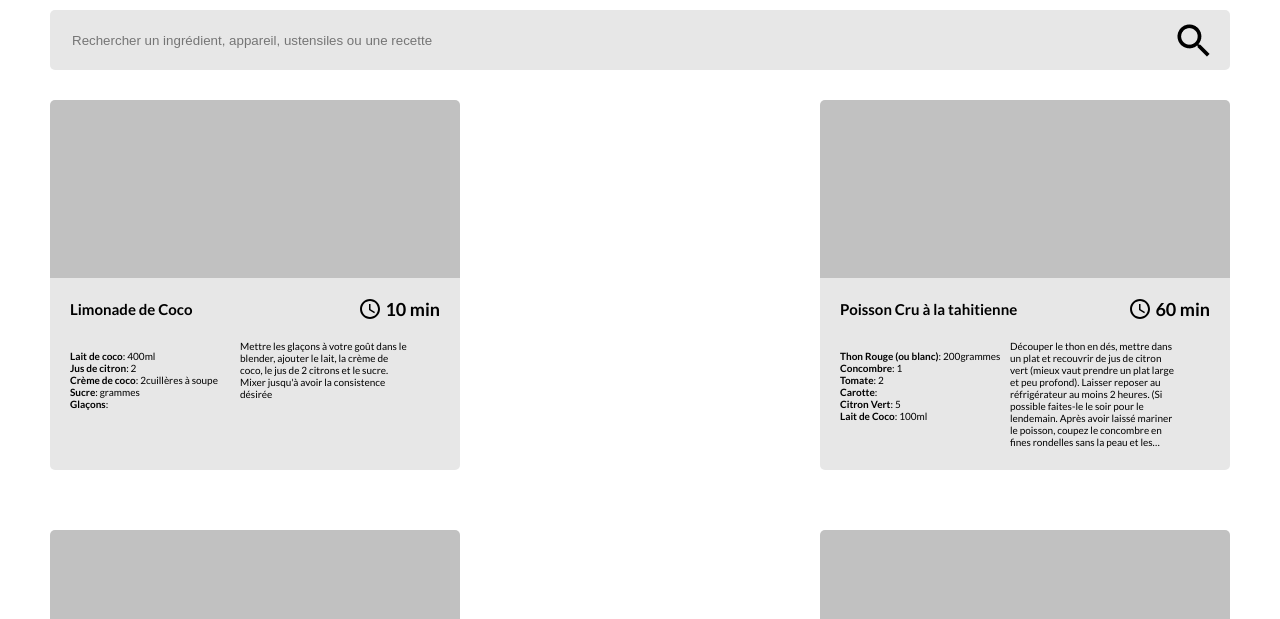
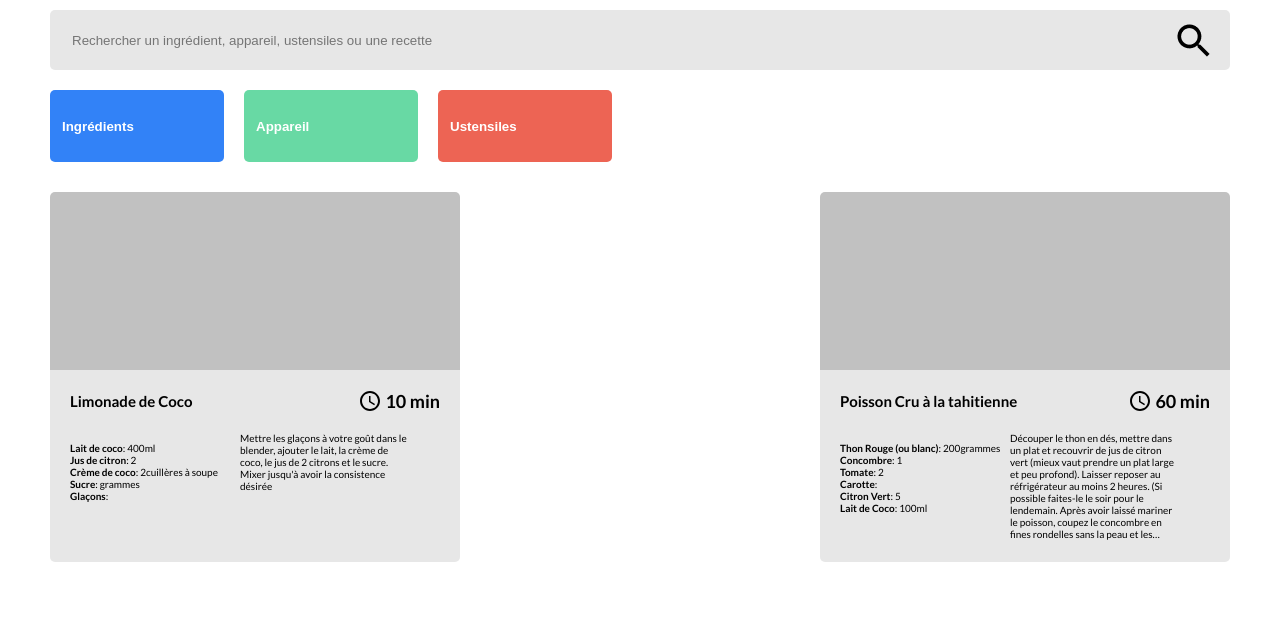
Before and after one commit to MonaH-Dev/MonaHorri_7_08102021, a website: page projet/index.html in a window 1280 px wide. Shown: the part 121-740 px from the top of the page. Drawn offline with Linux system fonts and the light colour scheme.

Commit message:
CSS pr les filtres presque OK

```diff
--- a/projet/index.html
+++ b/projet/index.html
@@ -34,6 +34,36 @@
 
     <!-- SELECTED --------------------------->
     <!-- LISTS ------------------------------>
+    <div class="ListFilter">
+      <div class="ingredientsBlock">
+        <input
+          type="research"
+          name="ingredientsBlock"
+          placeholder="Ingrédients"
+          maxlength="25"
+        />
+      </div>
+      <div class="appareilBlock">
+        <input
+          type="research"
+          name="appareilBlock"
+          placeholder="Appareil"
+          maxlength="25"
+        />
+      </div>
+      <div class="ustensilesBlock">
+        <input
+          type="research"
+          name="ustensilesBlock"
+          placeholder="Ustensiles"
+          maxlength="25"
+        />
+      </div>
+    </div>
+    <!-- <div class="ingredientsBlock"></div>
+    <div class="appareilBlock"></div>
+    <div class="ustensilesBlock"></div> -->
+
     <!-- THE RECIPES ------------------------>
     <section class="TheRecipes"></section>
 
--- a/projet/sass/base/_typography.scss
+++ b/projet/sass/base/_typography.scss
@@ -1,11 +1,15 @@
 /* FONTS */
-@import  url('https://fonts.googleapis.com/css2?family=DM+Sans:ital,wght@0,400;0,500;0,700;1,400;1,500;1,700&family=Lato:ital,wght@0,100;0,300;0,400;0,700;0,900;1,100;1,300;1,400;1,700;1,900&family=Roboto:ital,wght@0,100;0,300;0,400;0,500;0,700;0,900;1,100;1,300;1,400;1,500;1,700;1,900&display=swap');
+@import url("https://fonts.googleapis.com/css2?family=DM+Sans:ital,wght@0,400;0,500;0,700;1,400;1,500;1,700&family=Lato:ital,wght@0,100;0,300;0,400;0,700;0,900;1,100;1,300;1,400;1,700;1,900&family=Roboto:ital,wght@0,100;0,300;0,400;0,500;0,700;0,900;1,100;1,300;1,400;1,500;1,700;1,900&display=swap");
 
 $head-font: "DM Sans";
 $body-font: "Lato";
 $text-font: "Roboto";
 
 body {
-    font-family: $body-font;
-    margin: 10px 50px;
+  font-family: $body-font;
+  margin: 10px 50px;
 }
+
+*:focus {
+  outline: 0 !important;
+}
--- /dev/null
+++ b/projet/sass/components/_filterblock.scss
@@ -0,0 +1,34 @@
+.ListFilter {
+  display: flex;
+}
+
+.ListFilter input[type="research"] {
+  height: 70px;
+  width: 170px;
+  color: white;
+  font-weight: bold;
+  text-indent: 10px;
+  @include bradius;
+  border: none;
+  margin: 20px 20px 0 0;
+}
+
+.ListFilter input[type="research"]::placeholder {
+  color: white;
+}
+
+.ListFilter div {
+  border: none;
+}
+
+input[name="ingredientsBlock"] {
+  background: $color-ingredient;
+}
+
+input[name="appareilBlock"] {
+  background: $color-appareil;
+}
+
+input[name="ustensilesBlock"] {
+  background: $color-ustensile;
+}
--- a/projet/sass/main.scss
+++ b/projet/sass/main.scss
@@ -7,6 +7,7 @@
 // @import "./components/buttons";
 @import "./components/searchbox";
 @import "./components/recipe";
+@import "./components/filterblock";
 @import "./layouts/header";
 // @import "./layouts/nav";
 // @import "./layouts/container";
```
Also changed, not shown: projet/css/style.css, 2 other files.
